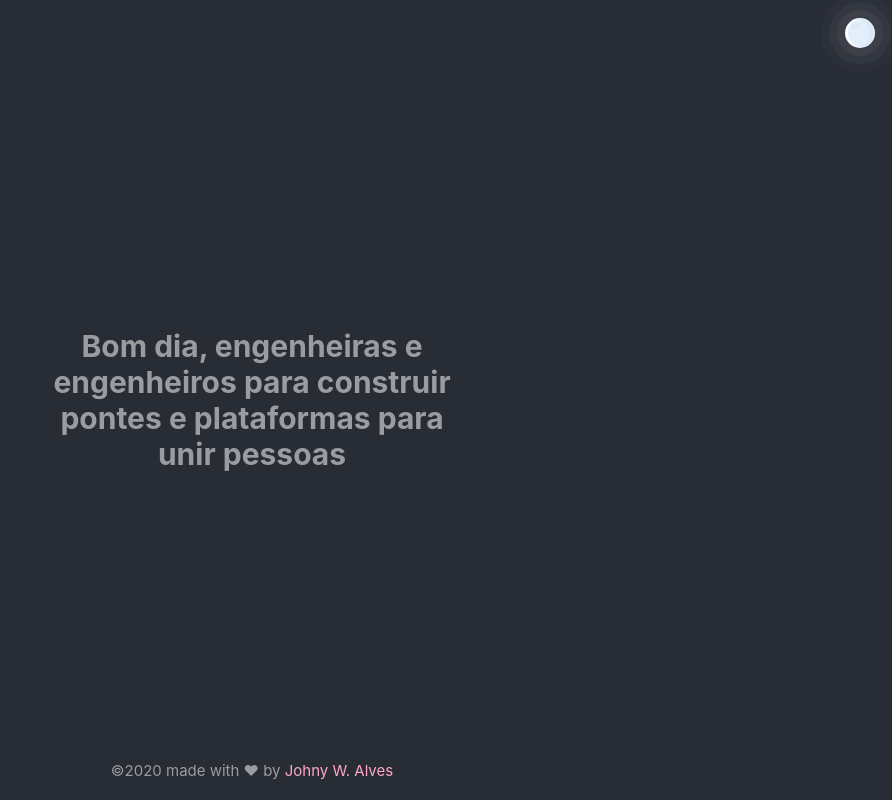
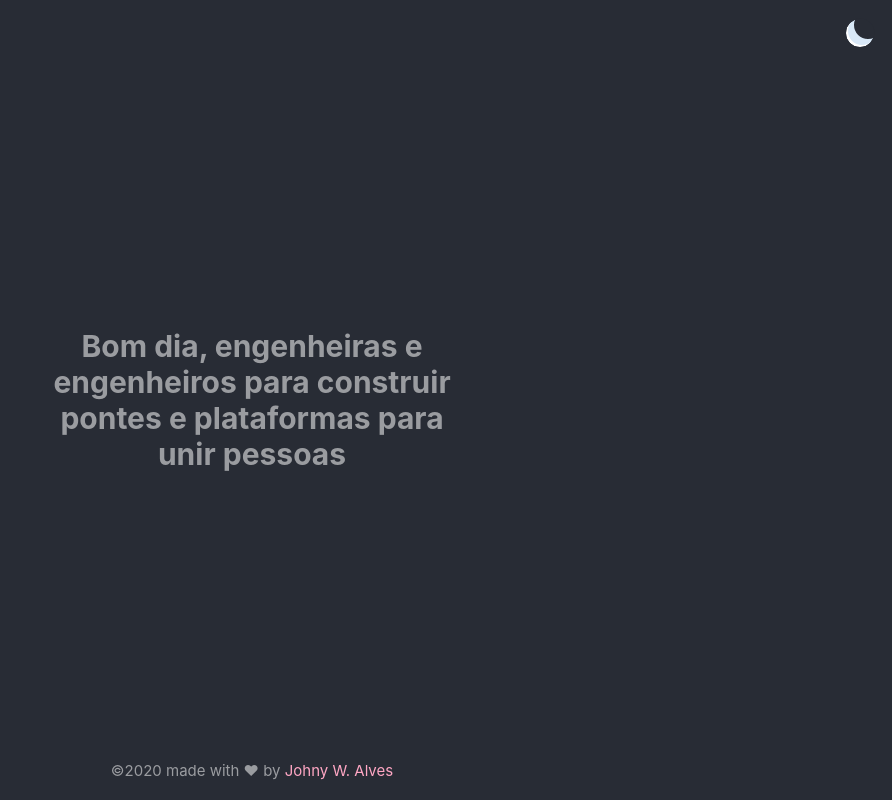
Before and after one commit to johnywalves/bom-dia-equipes-dev, a Next.js app: page / in a window 1280 px wide. Shown: the whole page, without its empty margins (388-1280 px from the left). Built offline with nearby package versions, Linux system fonts and the light colour scheme.

Commit message:
:lipstick: Full to crescent moon

```diff
--- a/src/components/Main/styles.ts
+++ b/src/components/Main/styles.ts
@@ -44,7 +44,7 @@ export const Copied = styled.h1`
   z-index: 2;
 `
 
-export const Astro = styled.footer`
+export const Astro = styled.div`
   margin: 0;
   width: 30px;
   height: 30px;
@@ -54,26 +54,11 @@ export const Astro = styled.footer`
   right: 1.75rem;
   top: 1.75rem;
   z-index: 1;
-  border: solid 1px;
-  transition: all 0.5s ease-in;
+  border: solid 1px var(--bg);
+  transition: all 0.5s cubic-bezier(0, 0.92, 0.27, 0.82);
   cursor: pointer;
-  background-color: #ebf3fe;
-  box-shadow: inset -4px 0px 0px #d8e8f7, inset 2px 0px 0px #ffffff,
-    inset -5px 0px 0px 20px #e2eefa, 0px 0px 0px 8px #ffffff0c,
-    0px 0px 0px 16px #ffffff08, 0px 0px 0px 24px #ffffff05;
-
-  &:after {
-    content: '';
-    width: 5px;
-    height: 5px;
-    border-radius: 50%;
-    background-color: #d8e8f7;
-    position: absolute;
-    top: 20%;
-    left: 20%;
-    transition: all 0.5s ease-in;
-    box-shadow: 4px -2px 0px -1px #d8e8f7, 4px 1px 0px -2px #d8e8f7;
-  }
+  background-color: var(--bg);
+  box-shadow: inset 2px -2px 0px 0px #ffffff, inset 8px -8px 0px 0px #d8e8f7;
 
   .light & {
     background-color: #ffdb01 !important;
@@ -82,11 +67,6 @@ export const Astro = styled.footer`
       0px 0px 0px 16px #ffd20133, 0px 0px 0px 24px #ffd20111,
       0px 0px 0px 130vh #fff, 0px 0px 0px 130vw #fff,
       0px 0px 0px 200vh #ffffff55, 0px 0px 0px 200vw #ffffff55;
-  }
-
-  .light &:after {
-    background-color: #ffd201;
-    box-shadow: 4px -2px 0px -1px #ffd201, 4px 1px 0px -2px #ffd201;
   }
 `
 
```
Also changed, not shown: 1 other file (tests, documents, lock files or other folders).
